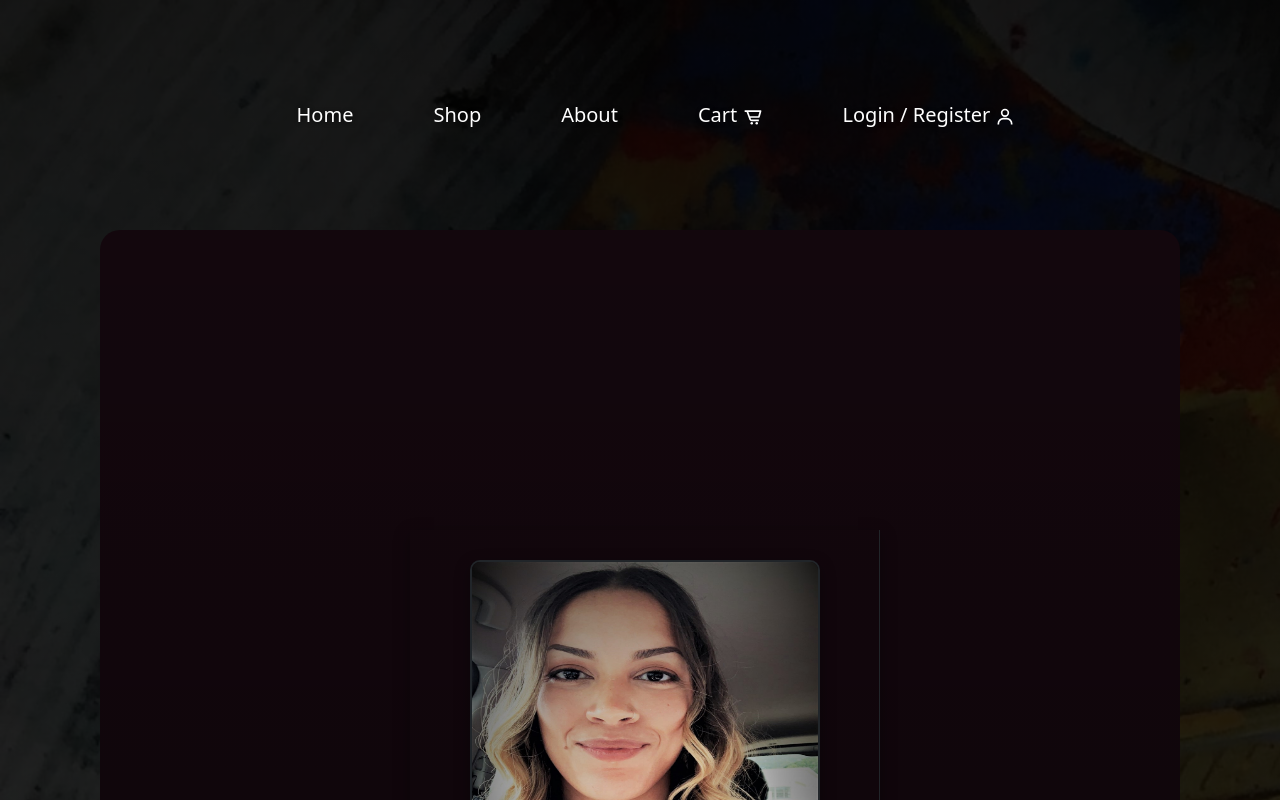
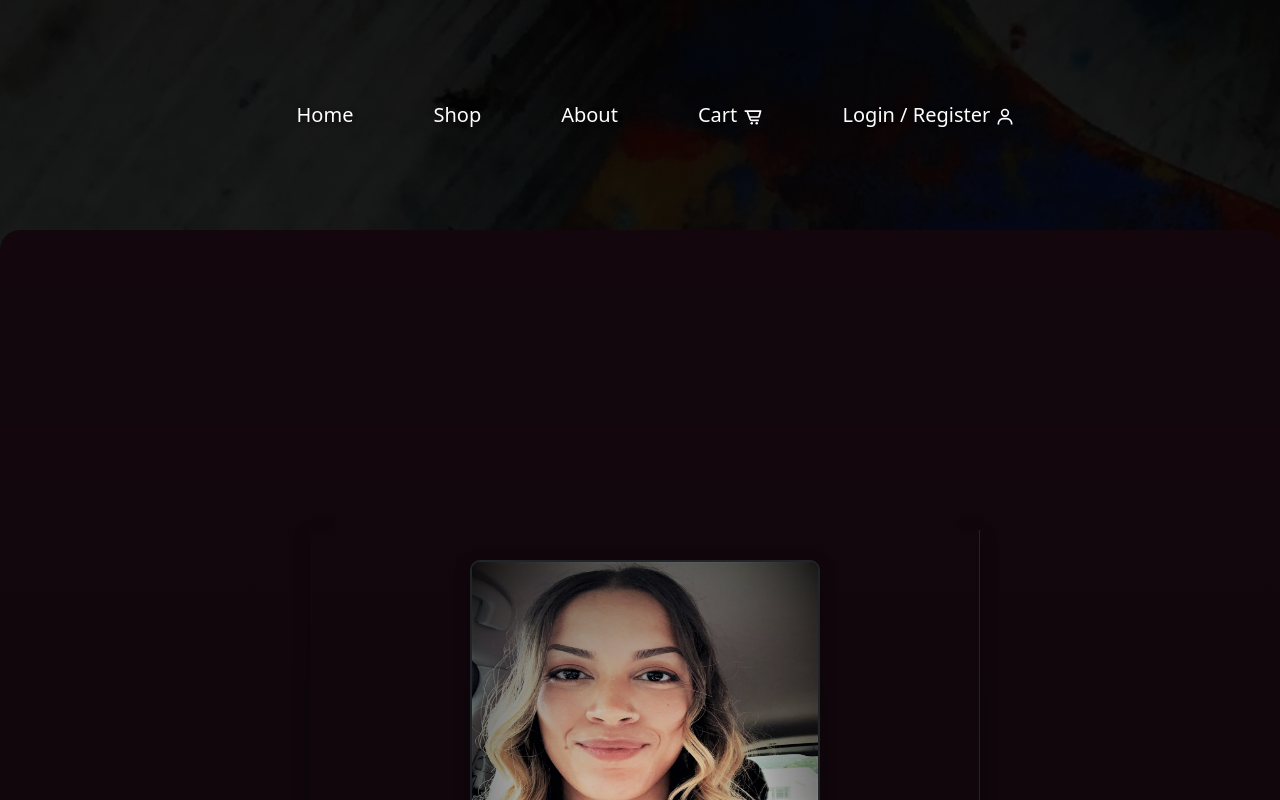
Before and after one commit to Dannyagg/my-gallery, a React (Create React App) app: page /about in a window 1280 px wide. Shown: the top 800 px of the page. Built offline with nearby package versions, Linux system fonts and the light colour scheme.

Commit message:
Update About.jsx

```diff
--- a/src/components/About.jsx
+++ b/src/components/About.jsx
@@ -15,7 +15,7 @@ const About = () => {
                 flexWrap: 'wrap',
                 borderRadius: '20px',
                 // padding:'200px',
-                margin: '100px',
+                margin: 'auto',
                 padding: '300px',
                 background: '#3F172C',
                 backgroundImage: 'linear-gradient(rgba(0, 0, 0, 0.7), rgba(0, 0, 0, 0.9))',
```
